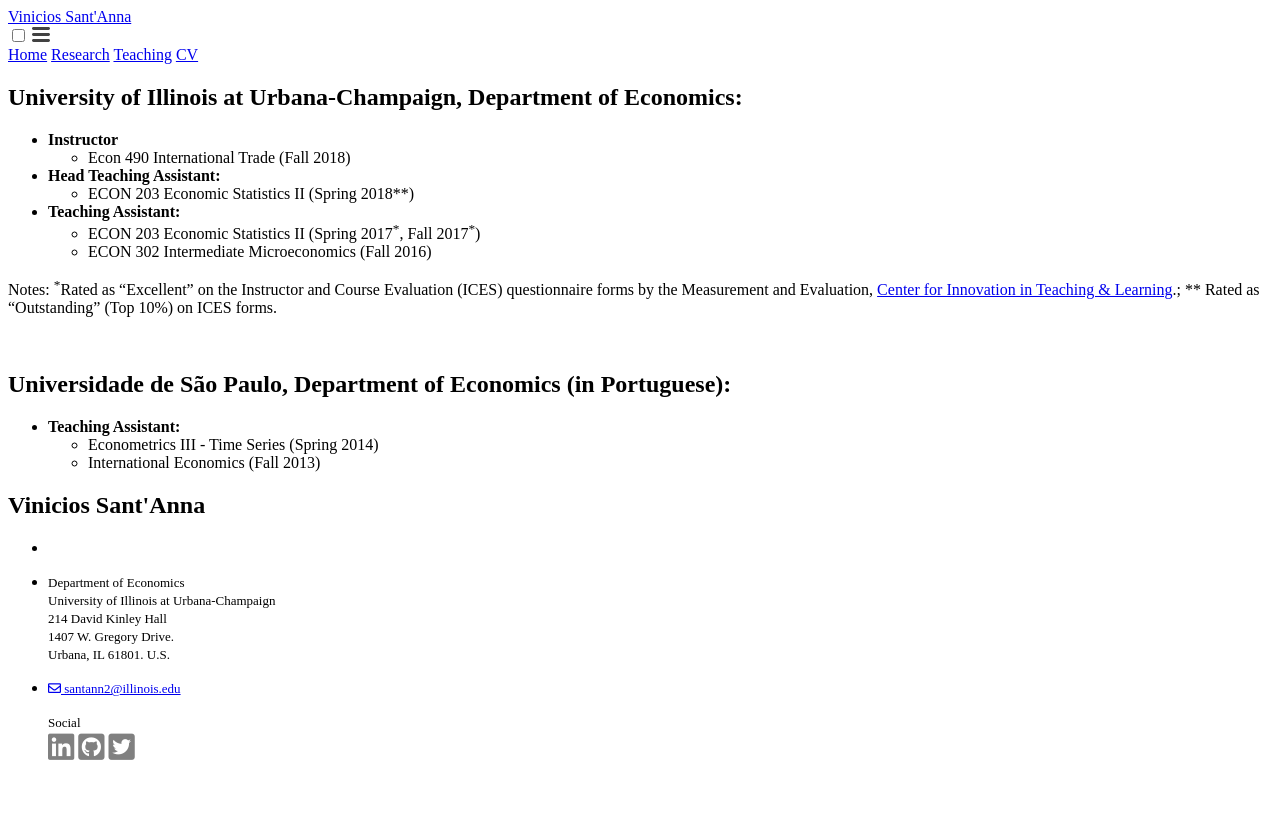
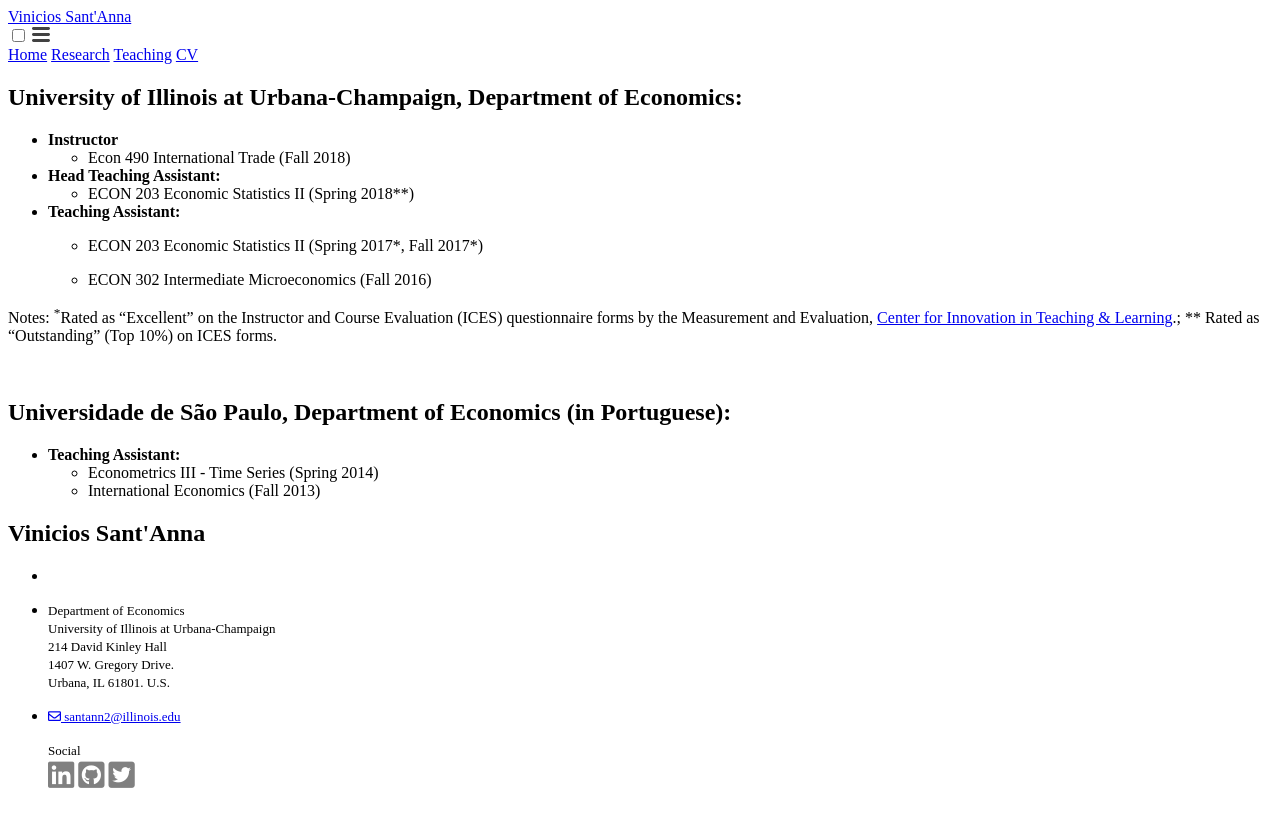
Before and after one commit to vpsantanna/vpsantanna.github.io, a Jekyll site: the page built from 3-teaching.md, in a window 1280 px wide. Shown: the top 827 px of the page. Built offline with Jekyll 4.4.1, drawn with Linux system fonts in a browser that asks for light colours; nearby versions of some CDN libraries; a script that is not in the unit is left out.

```diff
--- a/3-teaching.md
+++ b/3-teaching.md
@@ -13,7 +13,7 @@ permalink: /teaching/
   - ECON 203 Economic Statistics II (Spring 2018**)
 
 - **Teaching Assistant:**
-  - ECON 203 Economic Statistics II (Spring 2017<sup>*</sup>, Fall 2017<sup>*</sup>)
+  - <p>ECON 203 Economic Statistics II (Spring 2017*, Fall 2017*)</p>
   - ECON 302 Intermediate Microeconomics (Fall 2016)
 
 Notes: <sup>*</sup>Rated as “Excellent” on the Instructor and Course Evaluation (ICES) questionnaire forms by the Measurement and Evaluation, [Center for Innovation in Teaching & Learning](https://citl.illinois.edu/){:target="_blank"}.; ** Rated as “Outstanding” (Top 10%) on ICES forms.
```
